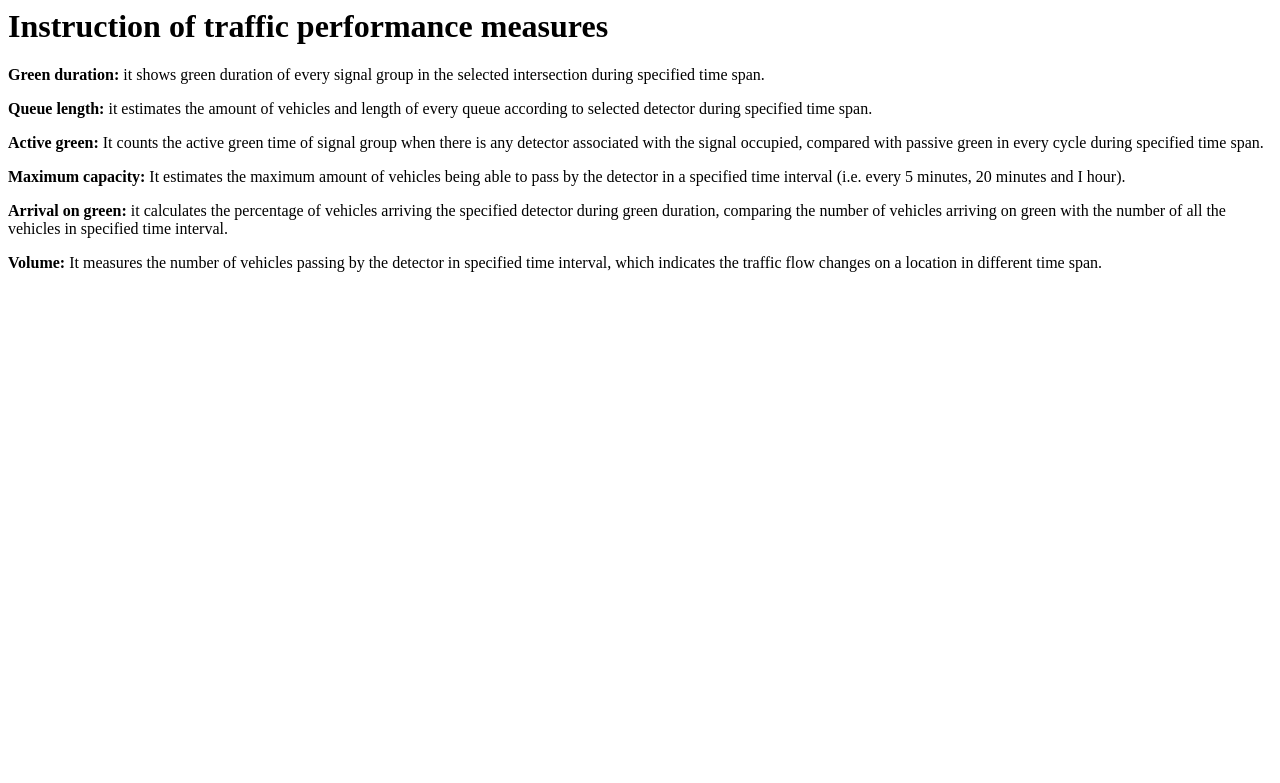
After one commit to songjisj/traffic, a Django app: template traffic/templates/traffic/measuresinfo.html in a window 1280 px wide. The commit adds this page. Shown: the top 783 px of the page. Run offline with Django 3.2, Linux system fonts and the light colour scheme; the template is opened without the code that fills it, so the values that code supplies are empty; some libraries are stand-ins or nearby versions.

Commit message:
Add a new web page: measuresinfo

```diff
--- a/traffic/templates/traffic/index.html
+++ b/traffic/templates/traffic/index.html
@@ -140,6 +140,9 @@
         {# Select performance #}
 
 	<label for="performance">Performance measures </label>
+	<a href="{% url 'traffic:measuresinfo' %}">
+	<i class='glyphicon glyphicon-info-sign'></i>
+	</a>
 
 	{# onchange means when select option is changed, we will call function performanceChanged() in javascript #}
 	<select id="performanceSelectionId" name ="performance" class="form-control" onchange="performanceChanged()">
@@ -248,7 +251,8 @@
 
 	<p>
 	<a href="#" id="timezonetip"  data-toggle="popover" data-trigger="hover" title="" data-content="Please use timezone Europe/Helsinki" >
-	<i class='glyphicon glyphicon-info-sign'></i></a>
+	<i class='glyphicon glyphicon-info-sign'></i>
+	</a>
 	</p>
 	<!--<p>Date: <input type="text" name="startdate" id="datepicker"></p>-->
 
--- /dev/null
+++ b/traffic/templates/traffic/measuresinfo.html
@@ -0,0 +1,22 @@
+<html>
+<head>
+<h1>Instruction of traffic performance measures</h1>
+</head>
+
+<body>
+
+<p><b>Green duration:</b> it shows green duration of every signal group in the selected intersection during specified time span. </p>
+
+<p><b>Queue length:</b> it estimates the amount of vehicles and length of every queue according to selected detector during specified time span. </p>
+
+<p><b>Active green:</b> It counts the active green time of signal group when there is any detector associated with the signal occupied, compared with passive green in every cycle during specified time span. </p>
+
+<p><b>Maximum capacity:</b> It estimates the maximum amount of vehicles being able to pass by the detector in a specified time interval (i.e. every 5 minutes, 20 minutes and I hour). </p>
+
+<p><b>Arrival on green:</b> it calculates the percentage of vehicles arriving the specified detector during green duration, comparing the number of vehicles arriving on green with the number of all the vehicles in specified time interval. </p>
+
+<p><b>Volume:</b> It measures the number of vehicles passing by the detector in specified time interval, which indicates the traffic flow changes on a location in different time span. </p>
+
+
+</body>
+</html>
--- a/traffic/urls.py
+++ b/traffic/urls.py
@@ -6,6 +6,7 @@ urlpatterns = patterns('',
 	url(r'^plot/$', views.plot, name='plot'),
 	url(r'^questions/$', views.questions, name='questions'),
 	url(r'^index/$', views.index, name='index'),
+        url(r'^measuresinfo',views.measuresinfo,name='measuresinfo'),
         url(r'^data/$', views.data, name='data'),
         url(r'^../static/traffic/result.csv',views.download_data_file),
 )
--- a/traffic/views.py
+++ b/traffic/views.py
@@ -172,6 +172,10 @@ def plot(request):
     pilImage.save(buffer, "PNG")
     pylab.close()
     return HttpResponse(buffer.getvalue(), content_type="image/png")
+def measuresinfo(request):
+
+    return render(request,'traffic/measuresinfo.html',"")
+
 
 def download_data_file(request):
     import os,tempfile,zipfile
```
Also changed, not shown: 2 other files.
